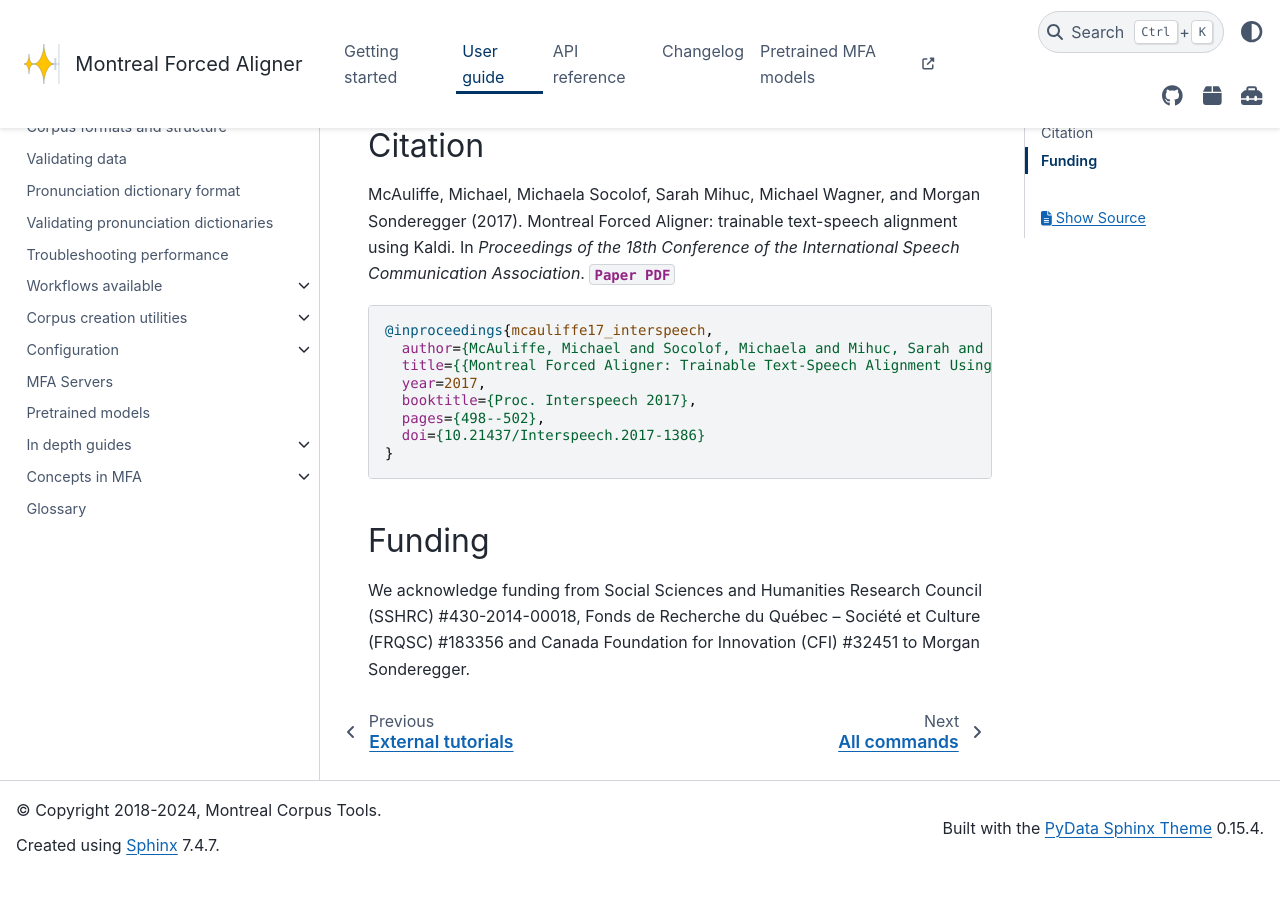
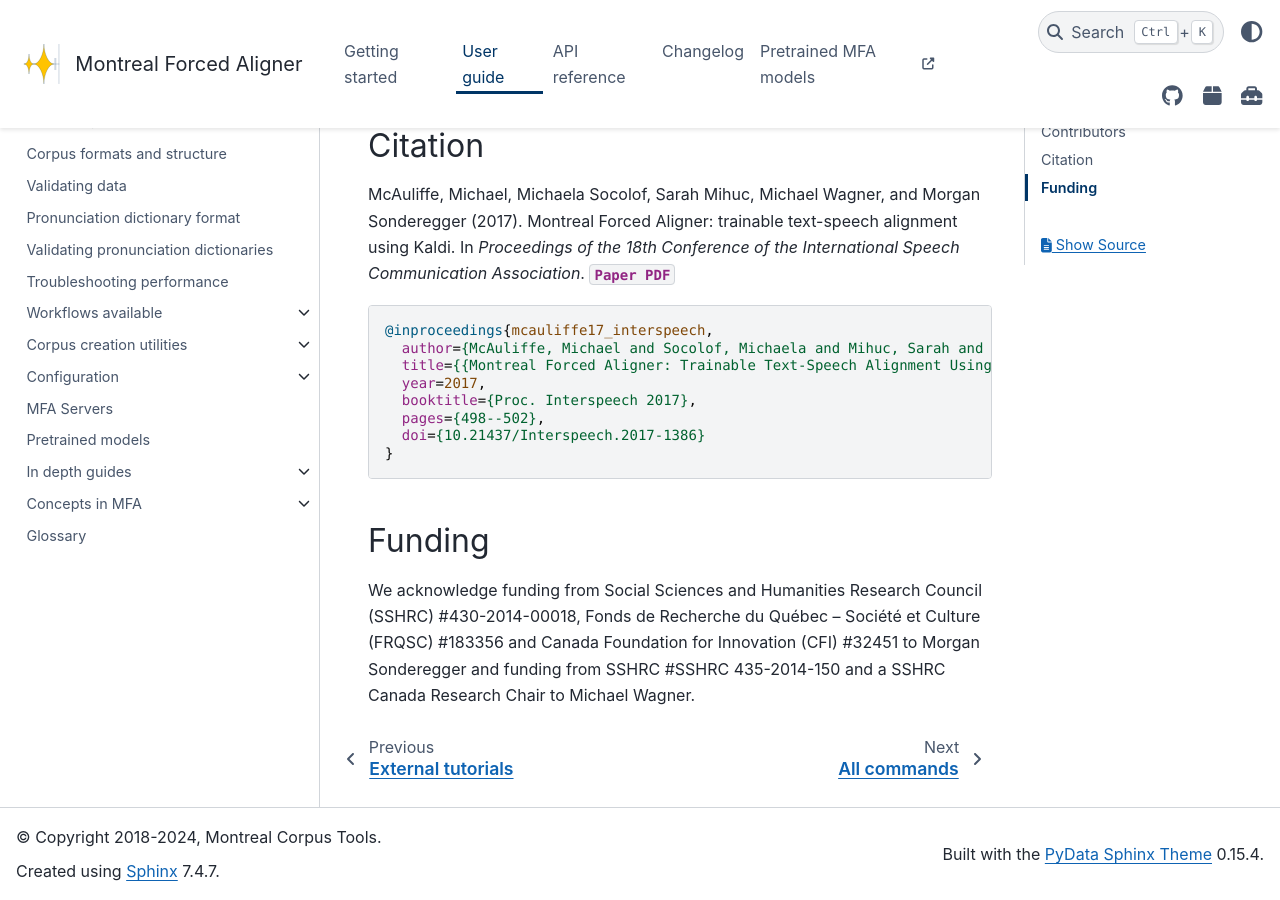
Before and after one commit to MontrealCorpusTools/Montreal-Forced-Aligner, a Sphinx documentation site: the page built from docs/source/user_guide/index.rst, in a window 1280 px wide and 900 px high, scrolled down 2618 px. Built offline with Sphinx 7.4.7 and the PyData theme 0.15.4, drawn with Linux system fonts in a browser that asks for light colours; the version number could not be read and is left out; before the commit the page ends 3492 px from its top, so only the background shows below that.

Commit message:
Update funding blurb (#729)

```diff
--- a/docs/source/user_guide/index.rst
+++ b/docs/source/user_guide/index.rst
@@ -122,7 +122,7 @@
 Funding
 =======
 
-We acknowledge funding from Social Sciences and Humanities Research Council (SSHRC) #430-2014-00018, Fonds de Recherche du Québec – Société et Culture (FRQSC) #183356 and Canada Foundation for Innovation (CFI) #32451 to Morgan Sonderegger.
+We acknowledge funding from Social Sciences and Humanities Research Council (SSHRC) #430-2014-00018, Fonds de Recherche du Québec – Société et Culture (FRQSC) #183356 and Canada Foundation for Innovation (CFI) #32451 to Morgan Sonderegger and funding from SSHRC #SSHRC 435-2014-150 and a SSHRC Canada Research Chair to Michael Wagner.
 
 .. toctree::
    :hidden:
```
